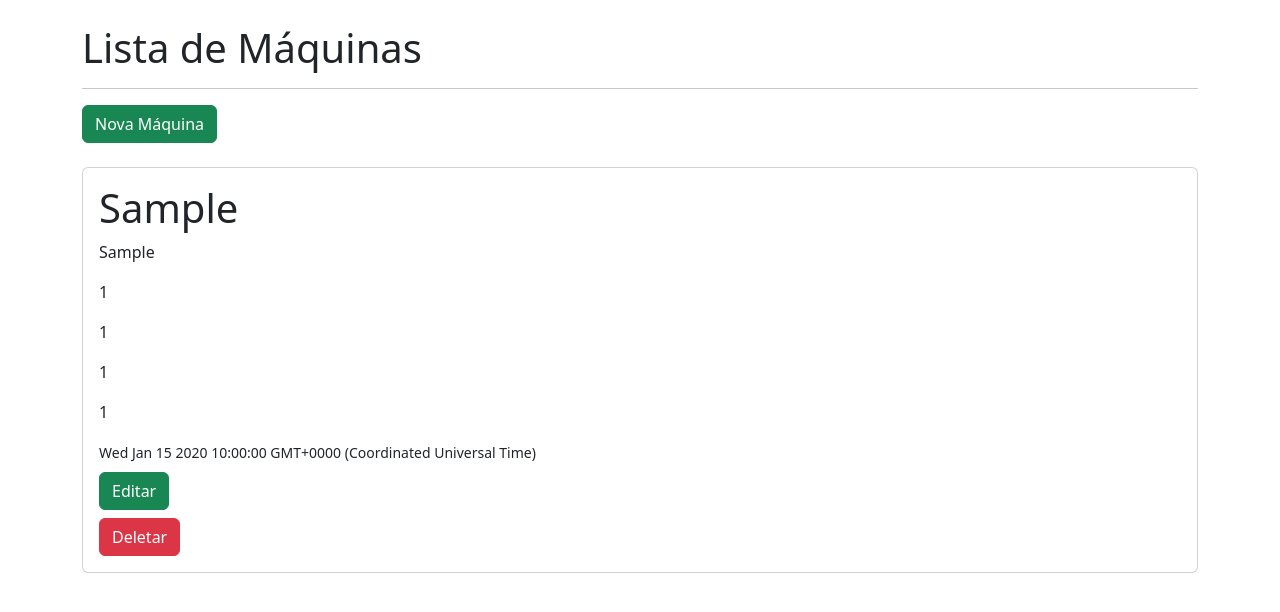
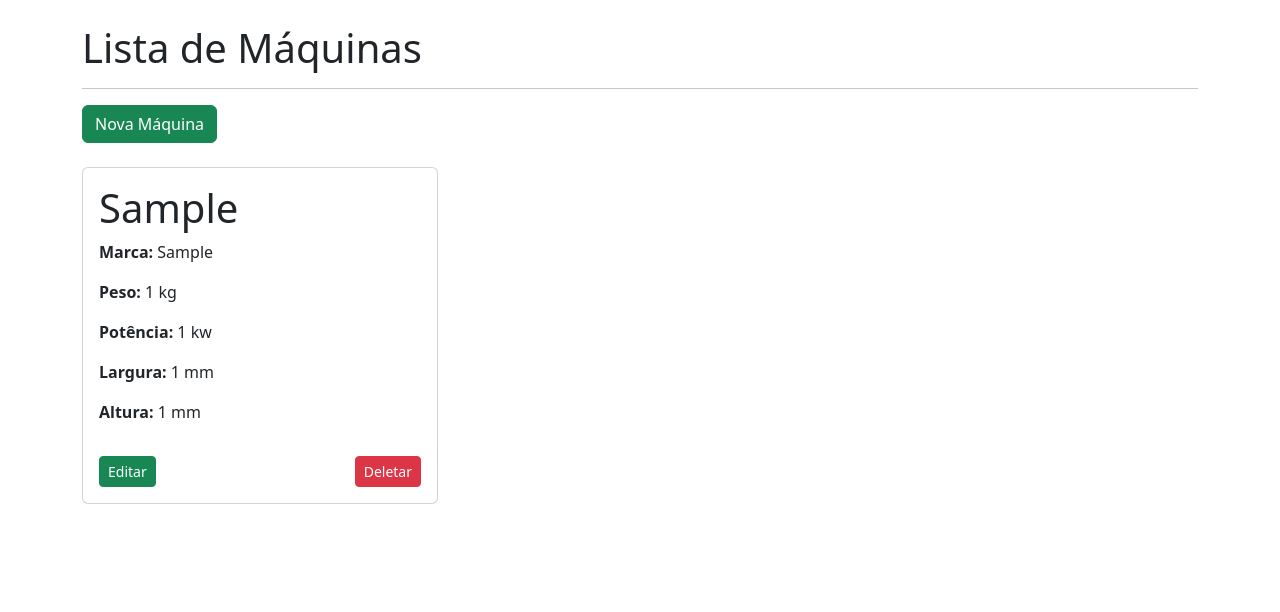
Before and after one commit to JoaoInacioFussiegerIzaias/Cgf-App, a Node server app: page /admin/maquinas in a window 1280 px wide. Shown: the part 56-668 px from the top of the page. Run offline with Node 20, Linux system fonts and the light colour scheme; tables that the repository leaves empty hold one stand-in row (values such as "Sample post"); some libraries are stand-ins or nearby versions.

Commit message:
edit delete machine (4)

```diff
--- a/routes/admin.js
+++ b/routes/admin.js
@@ -49,11 +49,11 @@ router.post("/new/comentario", (req, res) =>{
                 res.redirect("/admin/comentarios")
             }).catch((err) => {
                 req.flash("error_msg", "Houve um erro au comentar")
-                res.render("admin/newcomentarios", {erros: erros, comentario: comentario})
+                res.render("admin/newcomentarios", {erros, comentario})
             })
     } else {
         req.flash("error_msg", "Houve um erro au comentar")
-        res.render("admin/newcomentarios", {erros: erros, comentario: comentario})
+        res.render("admin/newcomentarios", {erros, comentario})
     }
 })
 
@@ -77,26 +77,28 @@ router.post("/edit/comentario", (req,res) => {
 
     //if para saber se ha algum erro
     if (erros.length == 0){
-        Comentario.findOne({_id: id}).then((comentarioAlterado) => {
-            if (!comentarioAlterado) {
-                req.flash("error_msg", "Houve um erro ao editar cadastro")
-                res.render("/admin/comentarios", {erros: erros, comentario: comentario, id: id})
+        Comentario.findOne({_id: id}).then((comentario_alterado) => {
+            if (!comentario_alterado) {
+                req.flash("error_msg", "Houve um erro ao editar comentário")
+                res.render("/admin/comentarios", {erros, comentario, id})
             }
 
-            comentarioAlterado.comentario = comentario
+            // Atualiza os dados do comentário
+
+            comentario_alterado.comentario = comentario;
 
             // Salvando o comentário alterado
-            comentarioAlterado.save().then(() => {
+            comentario_alterado.save().then(() => {
                 req.flash("success_msg", "Comentario editado")
                 res.redirect("/admin/comentarios")
             }).catch((err) =>{
-                req.flash("error_msg", "Houve um erro ao editar a categoria")
-                res.render("/admin/comentarios", {erros: erros, comentario: comentario, id: id});
+                req.flash("error_msg", "Houve um erro ao editar a comentário")
+                res.render("/admin/comentarios", {erros, comentario, id});
             })
 
         }).catch((err) => {
-            req.flash("error_mdg", "Houve um erro ao editar a categoria")
-            res.render("/admin/comentarios", {erros: erros, comentario: comentario, id: id});
+            req.flash("error_mdg", "Houve um erro ao editar o comentário")
+            res.render("/admin/comentarios", {erros, comentario, id});
         })
 
     } else {
@@ -149,11 +151,11 @@ router.post("/new/maquina", (req,res) =>{
             res.redirect("/admin/maquinas")
         }).catch(() =>{
             req.flash("error_msg", "Houve um erro ou salvar maquina")
-            res.render("admin/newmaquina", {erros: erros, modelo:modelo, marca:marca, peso:peso, potencia:potencia, largura:largura, altura:altura})
+            res.render("admin/newmaquina", {erros, modelo, marca, peso, potencia, largura, altura})
         })
     } else {
         req.flash("error_msg", "Houve um erro ou salvar maquina")
-        res.render("admin/newmaquina", {erros: erros, modelo, marca, peso, potencia, largura, altura})
+        res.render("admin/newmaquina", {erros, modelo, marca, peso, potencia, largura, altura})
     }
 })
 
@@ -172,10 +174,38 @@ router.post("/edit/maquina", (req,res) =>{
 
     const erros = Verificar_maquina({modelo, marca, peso, potencia, largura, altura})
 
-    if (erros.length > 0){
-        req.flash("error_msg", "");
-        return res.redirect(`/admin/edit/maquina/${id}`);
+    if (erros.length == 0){
+        Maquina.findOne({_id: id}).then((maquina_alterada) =>{
+            if (!maquina_alterada) {
+                req.flash("error_msg", "Houve um erro ao editar maquina")
+                res.render("admin/maquinas" , {erros, modelo, marca, peso, potencia, largura, altura, id})
+            }
+
+            // Atualiza os dados da maquina
+
+            maquina_alterada.modelo = modelo;
+            maquina_alterada.marca = marca;
+            maquina_alterada.peso = peso;
+            maquina_alterada.potencia = potencia;
+            maquina_alterada.largura = largura;
+            maquina_alterada.altura = altura;
+
+            maquina_alterada.save().then(() => {
+                req.flash("success_msg", "Maquina editada")
+                res.redirect("/admin/maquinas")
+            }).catch((err) =>{
+                req.flash("error_msg", "Houve um erro ao tentar editar")
+                res.render("/admin/maquinas", {erros, modelo, marca, peso, potencia, largura, altura, id})
+            })
+
+        }).catch((err) =>{
+            req.flash("error_msg", "Houve um erro ao tentar editar a maquina")
+            res.render("admin/maquinas" , {erros, modelo, marca, peso, potencia, largura, altura, id})
+        })
+
     } else {
+        req.flash("error_msg",  erros[0]["texto"]);
+        return res.redirect(`/admin/edit/maquina/${id}`, );
     }
 })
 
--- a/views/admin/maquinas.handlebars
+++ b/views/admin/maquinas.handlebars
@@ -2,23 +2,37 @@
 <hr>
 <a href="/admin/new/maquina"><button class="btn btn-success">Nova Máquina</button></a>
 
-{{#each maquinas}}
-    <div class="card mt-4">
-        <div class="card-body ">
+<div class="row mt-4">
+    {{#each maquinas}}
+    <div class="col-12 col-sm-6 col-md-4 mb-4"> <!-- Ajuste para várias colunas -->
+        <div class="card p-3">
+            <!-- Modelo e Marca -->
             <h1>{{modelo}}</h1>
-            <p>{{marca}}</p>
-            <p>{{peso}}</p>
-            <p>{{potencia}}</p>
-            <p>{{largura}}</p>
-            <p>{{altura}}</p>
-            <small>{{data}}</small><br>
-            <a href="/admin/edit/maquina/{{_id}}"><button class="btn btn-success mt-2">Editar</button></a>
-            <form action="/admin/delete/maquina" method="POST">
-                <input type="hidden" name="id" value="{{_id}}">
-                <button type="submit" class="btn btn-danger mt-2">Deletar</button>
-            </form>
+            <p><strong>Marca:</strong> {{marca}}</p>
+
+            <!-- Peso -->
+            <p><strong>Peso:</strong> {{peso}} kg</p>
+
+            <!-- Potência -->
+            <p><strong>Potência:</strong> {{potencia}} kw</p>
+
+            <!-- Largura -->
+            <p><strong>Largura:</strong> {{largura}} mm</p>
+
+            <!-- Altura -->
+            <p><strong>Altura:</strong> {{altura}} mm</p>
+
+            <!-- Botões de Editar e Deletar -->
+            <div class="d-flex justify-content-between mt-3">
+                <a href="/admin/edit/maquina/{{_id}}"><button class="btn btn-success btn-sm">Editar</button></a>
+                <form action="/admin/delete/maquina" method="POST" class="d-inline">
+                    <input type="hidden" name="id" value="{{_id}}">
+                    <button type="submit" class="btn btn-danger btn-sm">Deletar</button>
+                </form>
+            </div>
         </div>
     </div>
-{{else}}
+    {{else}}
     <h2 class="mt-2">Nenhuma máquina cadastrada</h2>
-{{/each}}
+    {{/each}}
+</div>
```
Also changed, not shown: utils/funçoes_aux.js (+11 -4 lines), views/layouts/main.handlebars (line endings or trailing spaces).
